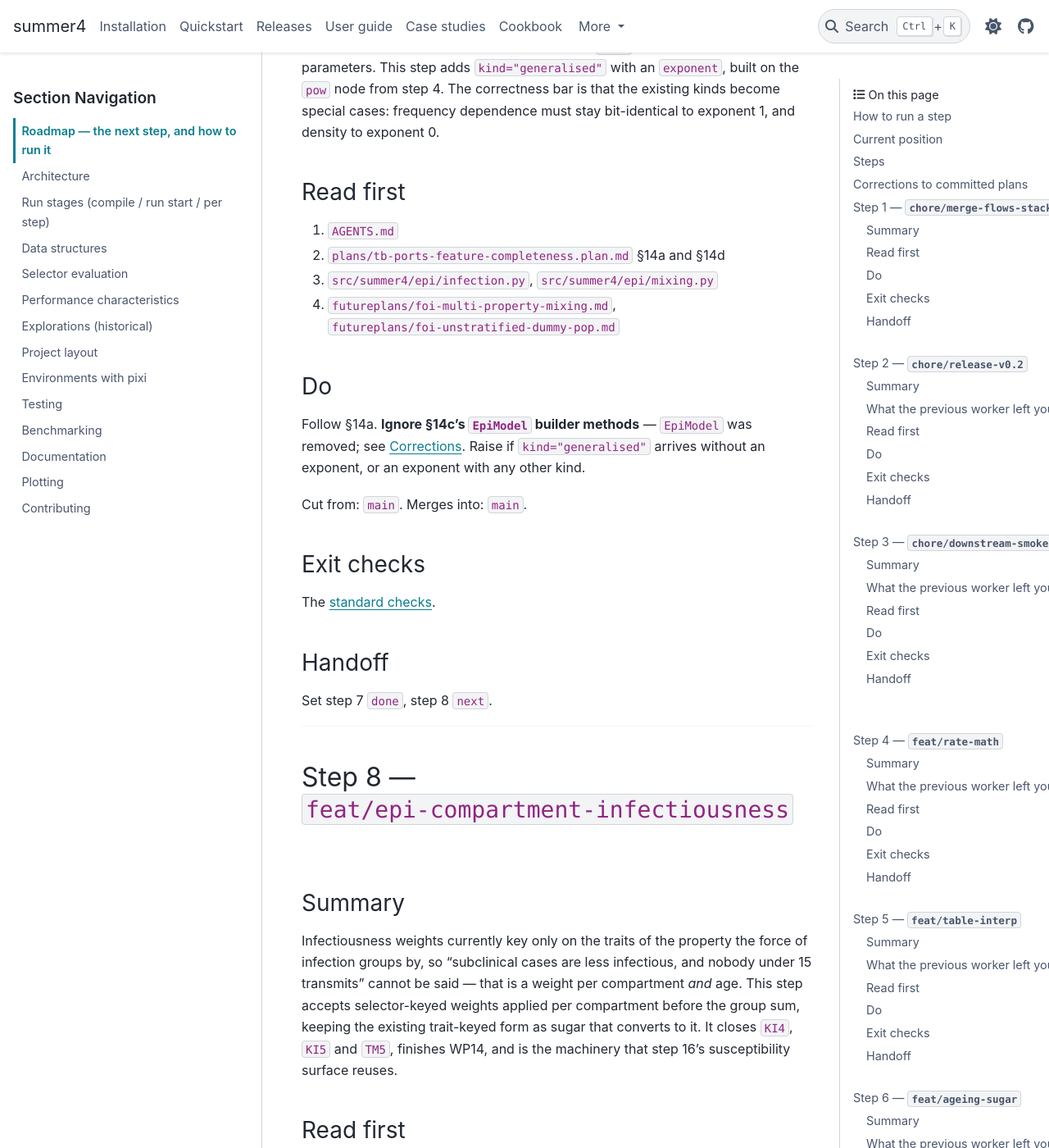
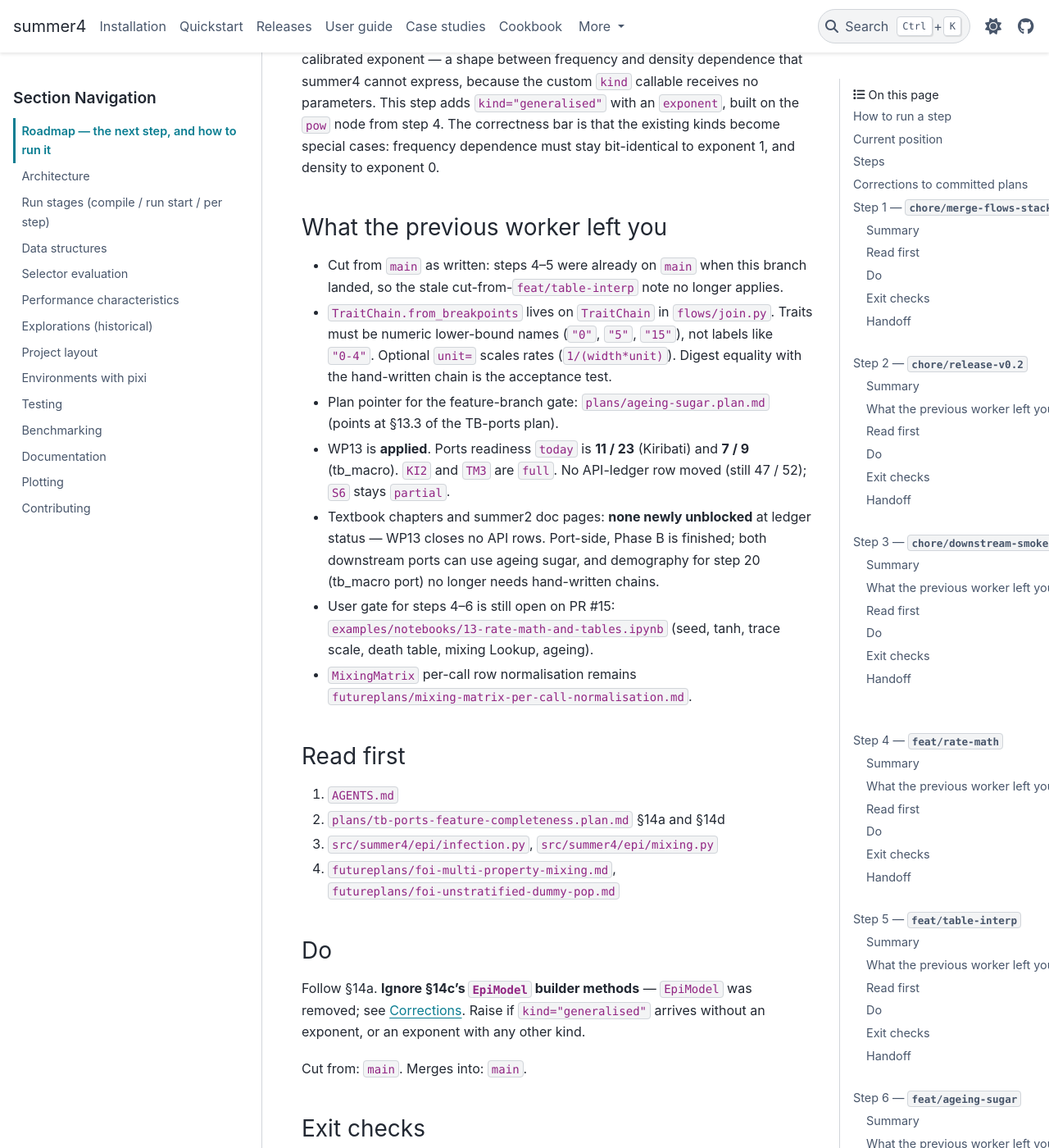
Before and after one commit to monash-emu/summer4, a Sphinx documentation site: the page built from docs/dev/roadmap.md, in a window 1280 px wide and 1400 px high, scrolled down 16078 px. Shown: the whole window at 82% size. Built offline with Sphinx 7.4.7 and the PyData theme 0.15.4, drawn with Linux system fonts in a browser that asks for light colours; some of the changed text lies outside the part shown.

Commit message:
Hand off after step 6: ageing-sugar.

```diff
--- a/docs/dev/roadmap.md
+++ b/docs/dev/roadmap.md
@@ -74,11 +74,11 @@ Two conventions that are easy to get wrong:
 <!-- roadmap:current -->
 | Field | Value |
 | --- | --- |
-| Step | 6 |
+| Step | 7 |
 | Status | next |
-| Branch | `feat/ageing-sugar` |
+| Branch | `feat/epi-generalised-foi` |
 | Cut from | `main` |
-| Last landed | `feat/table-interp` |
+| Last landed | `feat/ageing-sugar` |
 <!-- /roadmap:current -->
 
 ## Steps
@@ -391,6 +391,8 @@ Set step 5 `done`, step 6 `next`. Record the jaxpr sizes you measured.
 
 ## Step 6 — `feat/ageing-sugar`
 
+**Landed:** feat/ageing-sugar, PR #15, 2026-09-20.
+
 ### Summary
 
 Both models age people through uneven bands at a rate of one over the band
@@ -451,6 +453,29 @@ parameters. This step adds `kind="generalised"` with an `exponent`, built on the
 `pow` node from step 4. The correctness bar is that the existing kinds become
 special cases: frequency dependence must stay bit-identical to exponent 1, and
 density to exponent 0.
+
+### What the previous worker left you
+
+- Cut from `main` as written: steps 4–5 were already on `main` when this branch
+  landed, so the stale cut-from-`feat/table-interp` note no longer applies.
+- `TraitChain.from_breakpoints` lives on `TraitChain` in `flows/join.py`. Traits
+  must be numeric lower-bound names (`"0"`, `"5"`, `"15"`), not labels like
+  `"0-4"`. Optional `unit=` scales rates (`1/(width*unit)`). Digest equality with
+  the hand-written chain is the acceptance test.
+- Plan pointer for the feature-branch gate:
+  `plans/ageing-sugar.plan.md` (points at §13.3 of the TB-ports plan).
+- WP13 is **applied**. Ports readiness `today` is **11 / 23** (Kiribati) and
+  **7 / 9** (tb_macro). `KI2` and `TM3` are `full`. No API-ledger row moved
+  (still 47 / 52); `S6` stays `partial`.
+- Textbook chapters and summer2 doc pages: **none newly unblocked** at ledger
+  status — WP13 closes no API rows. Port-side, Phase B is finished; both
+  downstream ports can use ageing sugar, and demography for step 20 (tb_macro
+  port) no longer needs hand-written chains.
+- User gate for steps 4–6 is still open on PR #15:
+  `examples/notebooks/13-rate-math-and-tables.ipynb` (seed, tanh, trace scale,
+  death table, mixing Lookup, ageing).
+- `MixingMatrix` per-call row normalisation remains
+  `futureplans/mixing-matrix-per-call-normalisation.md`.
 
 ### Read first
 
```
Also changed, not shown: other parts of docs/dev/roadmap.md (+2 -2 lines).
